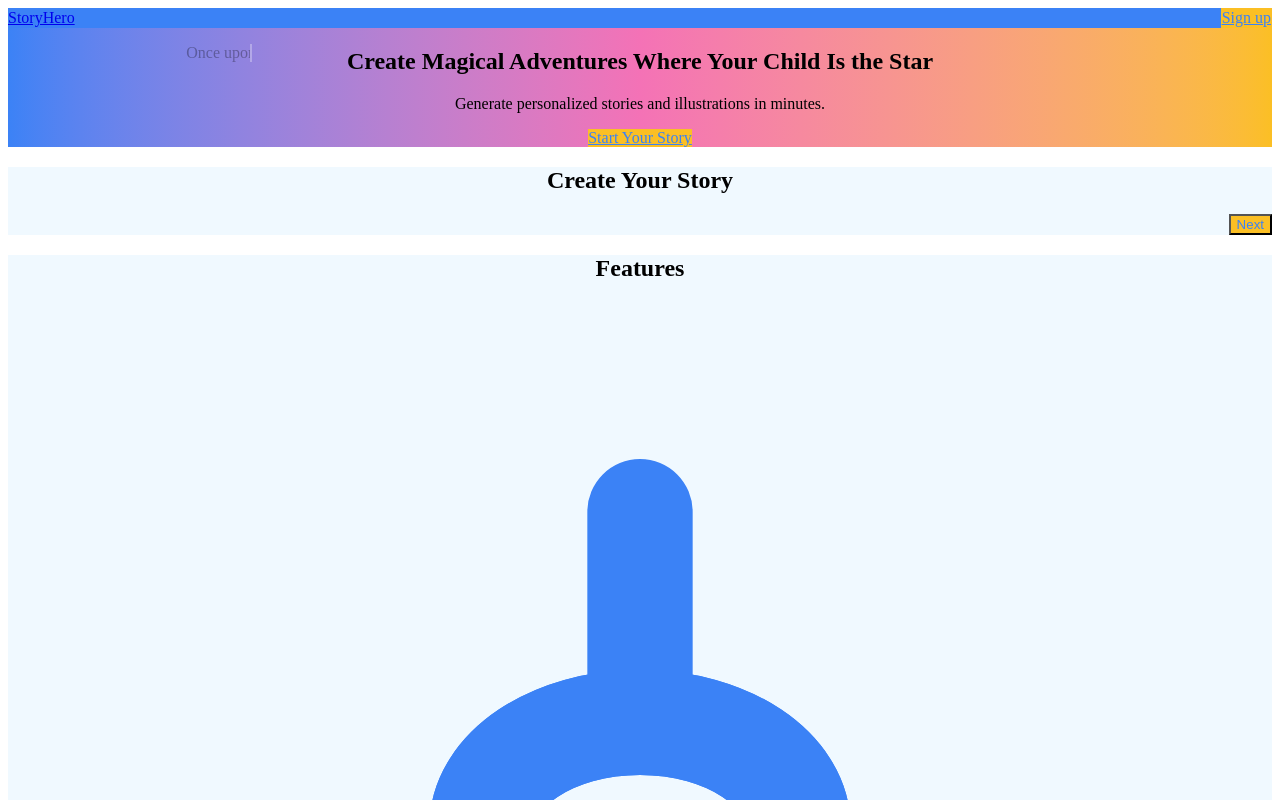
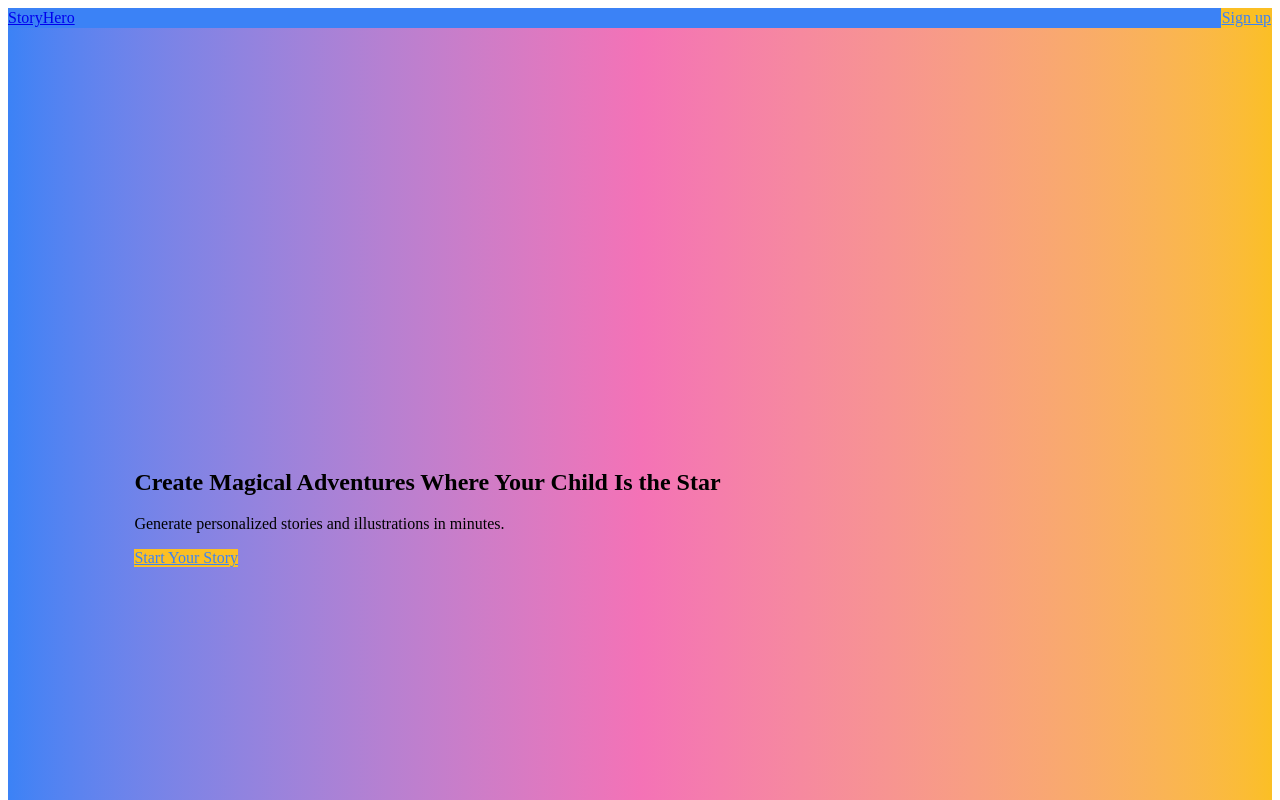
Before and after one commit to valprav/TailWindCSSTemplate, a Next.js app: page / in a window 1280 px wide. Shown: the top 800 px of the page. Built offline with nearby package versions, Linux system fonts and the light colour scheme.

Commit message:
Refine hero layout with book animation

```diff
--- a/components/HeroSection.js
+++ b/components/HeroSection.js
@@ -1,14 +1,9 @@
 export default function HeroSection() {
   return (
-    <section className="relative overflow-hidden bg-gradient-to-r from-[var(--color-primary)] via-[var(--color-secondary)] to-[var(--color-accent)] text-white py-28">
-      <div className="absolute inset-0 flex items-center justify-center opacity-30 pointer-events-none">
-        <p className="typing text-xl sm:text-2xl max-w-xl mx-auto">
-          Once upon a time, a young hero discovered the magic of stories...
-        </p>
-      </div>
-      <div className="relative max-w-7xl mx-auto px-4 text-center">
-        <h1 className="text-4xl sm:text-5xl font-extrabold mb-4">Create Magical Adventures Where Your Child Is the Star</h1>
-        <p className="text-lg sm:text-xl mb-8">Generate personalized stories and illustrations in minutes.</p>
+    <section className="relative overflow-hidden bg-gradient-to-r from-[var(--color-primary)] via-[var(--color-secondary)] to-[var(--color-accent)] text-white flex items-center min-h-[120vh]">
+      <div className="relative z-10 ml-[10%] w-[50%] max-w-xl space-y-6">
+        <h1 className="text-4xl sm:text-5xl font-extrabold">Create Magical Adventures Where Your Child Is the Star</h1>
+        <p className="text-lg sm:text-xl">Generate personalized stories and illustrations in minutes.</p>
         <a
           href="#pricing"
           className="inline-block px-6 py-3 bg-[var(--color-accent)] text-[color:var(--color-primary)] font-semibold rounded-md shadow hover:opacity-90"
@@ -16,6 +11,17 @@ export default function HeroSection() {
           Start Your Story
         </a>
       </div>
+      <div className="hidden md:flex justify-end absolute right-[5%] w-[30%]">
+        <div className="border-4 border-white rounded-lg overflow-hidden w-full h-80 bg-black bg-opacity-20 backdrop-blur-sm flex flex-col">
+          <img src="https://picsum.photos/seed/book/400/220" alt="Illustration" className="w-full h-1/2 object-cover" />
+          <div className="flex-1 p-4">
+            <p className="typing-multi text-sm leading-snug">
+              Once upon a time there was little girl named
+              <br />Liya...
+            </p>
+          </div>
+        </div>
+      </div>
     </section>
   );
 }
--- a/styles/globals.css
+++ b/styles/globals.css
@@ -58,6 +58,14 @@
   animation: typing 6s steps(40, end) infinite, blink 1s step-end infinite;
 }
 
+.typing-multi {
+  width: 100%;
+  white-space: pre-line;
+  overflow: hidden;
+  border-right: 2px solid #fff;
+  animation: typing 6s steps(40, end) infinite, blink 1s step-end infinite;
+}
+
 @keyframes typing {
   from {
     width: 0;
```
